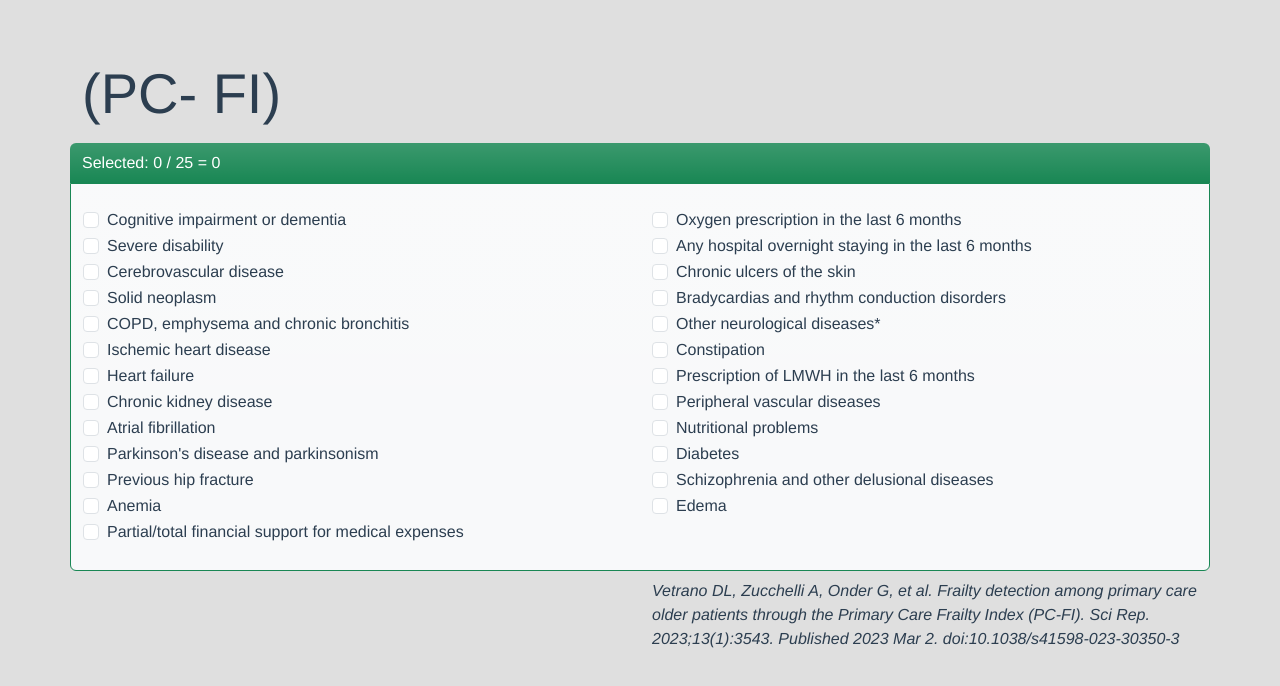
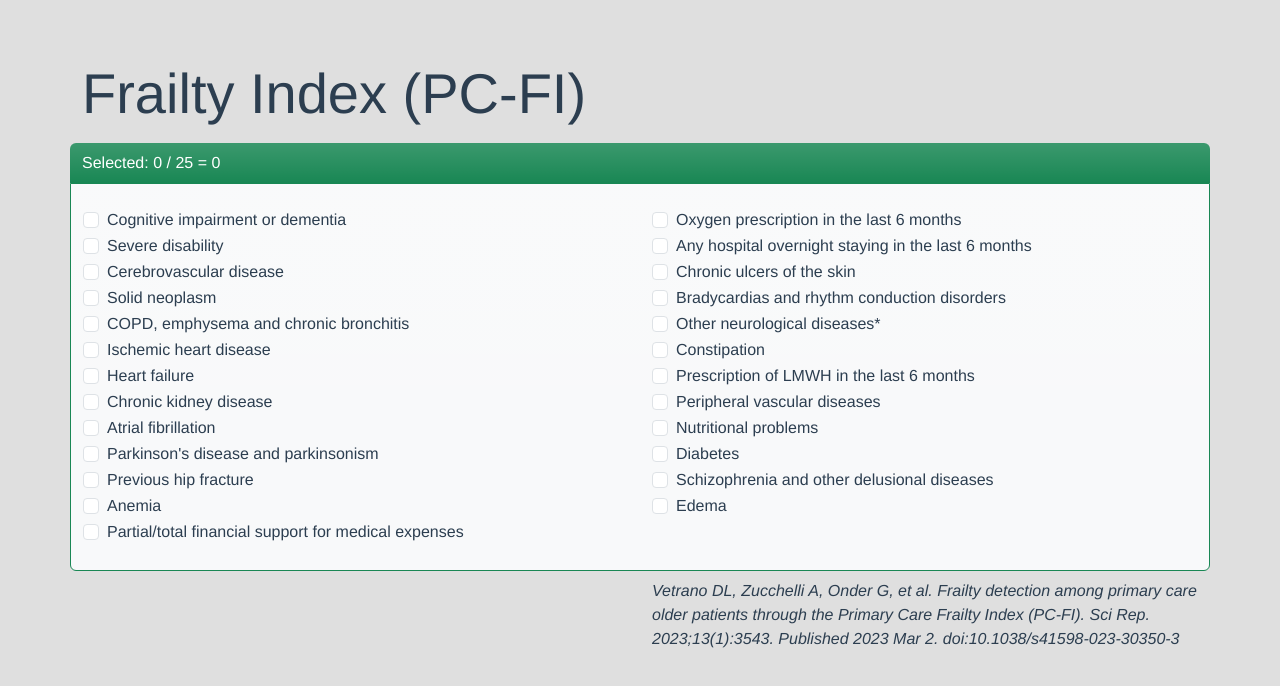
Before and after one commit to MaxUnknown91/calculator, a Vue app: page / in a window 1280 px wide. Shown: the top 686 px of the page. Built offline with nearby package versions, Linux system fonts and the light colour scheme.

Commit message:
update 4

```diff
--- a/src/App.vue
+++ b/src/App.vue
@@ -3,7 +3,7 @@
     <div class="container">
       <div class="row">
         <div class="col-12">
-          <div class="display-4">(PC- FI)</div>
+          <div class="display-4">Frailty Index (PC-FI)</div>
         </div>
       </div>
     </div>
```
